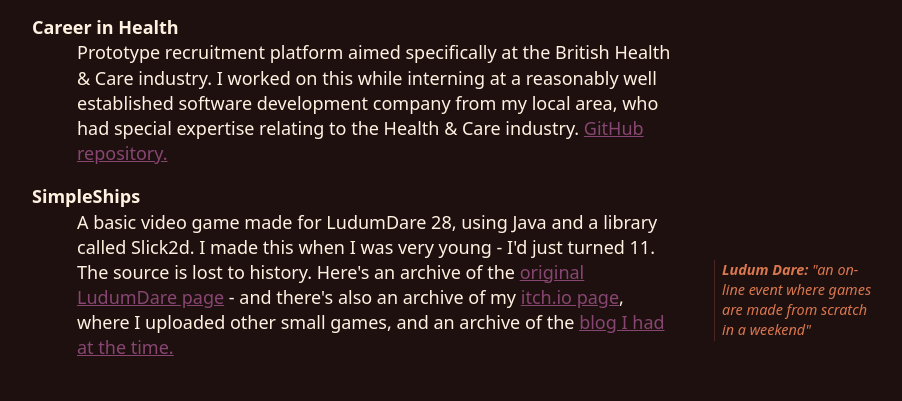
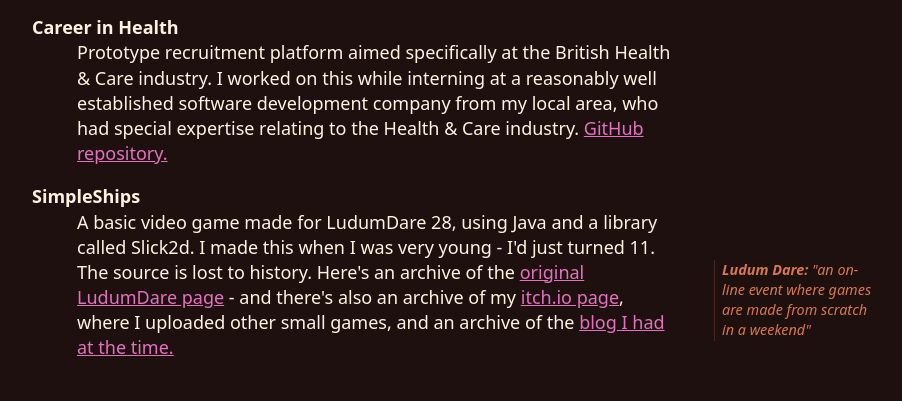
Before and after one commit to lukeramsden/lukeramsden, a website built with Parcel: page src/index.html in a window 1280 px wide. Shown: the part 399-800 px from the top of the page, without its empty margins (288-1190 px from the left). Built offline with nearby package versions, Linux system fonts and the light colour scheme.

Commit message:
Update _variables.scss

```diff
--- a/src/style/_variables.scss
+++ b/src/style/_variables.scss
@@ -20,8 +20,8 @@ $color-map: (
   'stealthy': #d9774e,
   'invisible': #492622,
   'selection-base': #e371bd,
-  'link': #874671,
-  'link-hover': #C6BDB8,
+  'link': #e371bd,
+  'link-hover': #f55bc1,
   'link-bisited': #524971,
   'alarm': #852323,
 );
```
